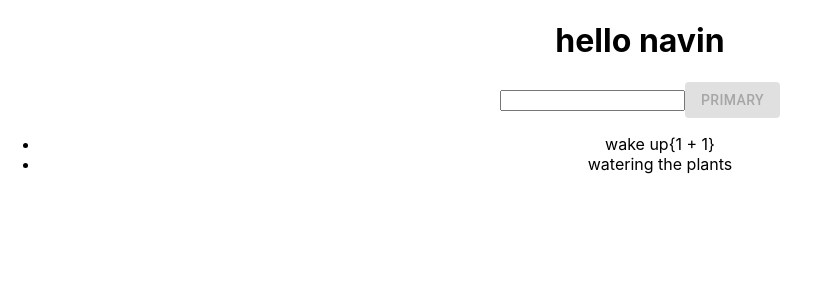
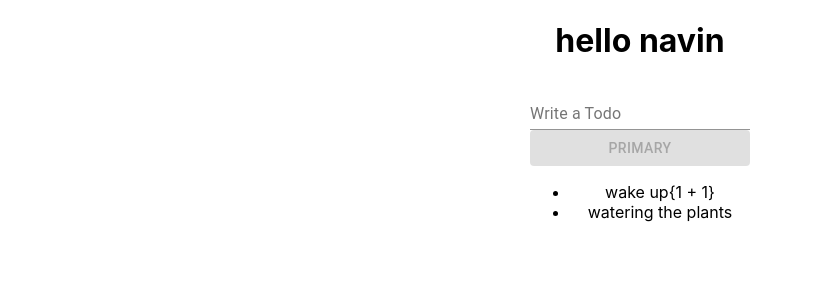
Before and after one commit to navin2608/todo_app, a React (Create React App) app: page / in a window 1280 px wide. Shown: the top 300 px of the page, without its empty margins (0-820 px from the left). Built offline with nearby package versions, Linux system fonts and the light colour scheme.

Commit message:
added form control from material UI

```diff
--- a/src/App.js
+++ b/src/App.js
@@ -1,5 +1,5 @@
 import React, { useState } from 'react';
-import { Button } from '@material-ui/core';
+import { Button, FormControl, Input, InputLabel } from '@material-ui/core';
 import './App.css';
 
 // We can simply add javascript within curly braces {}
@@ -19,8 +19,9 @@
   return (
     <div className="App">
       <h1> hello navin </h1>
-      <form>
-        <input value={input} onChange={event => setInput(event.target.value)} />
+      <FormControl>
+        <InputLabel> Write a Todo</InputLabel>
+        <Input value={input} onChange={event => setInput(event.target.value)} />
         <Button disabled={!input} variant="contained" color="primary" type="submit" onClick={addTodo}>
           Primary
         </Button>
@@ -32,7 +33,7 @@
           }
 
         </ul>
-      </form>
+      </FormControl>
 
 
 
```
